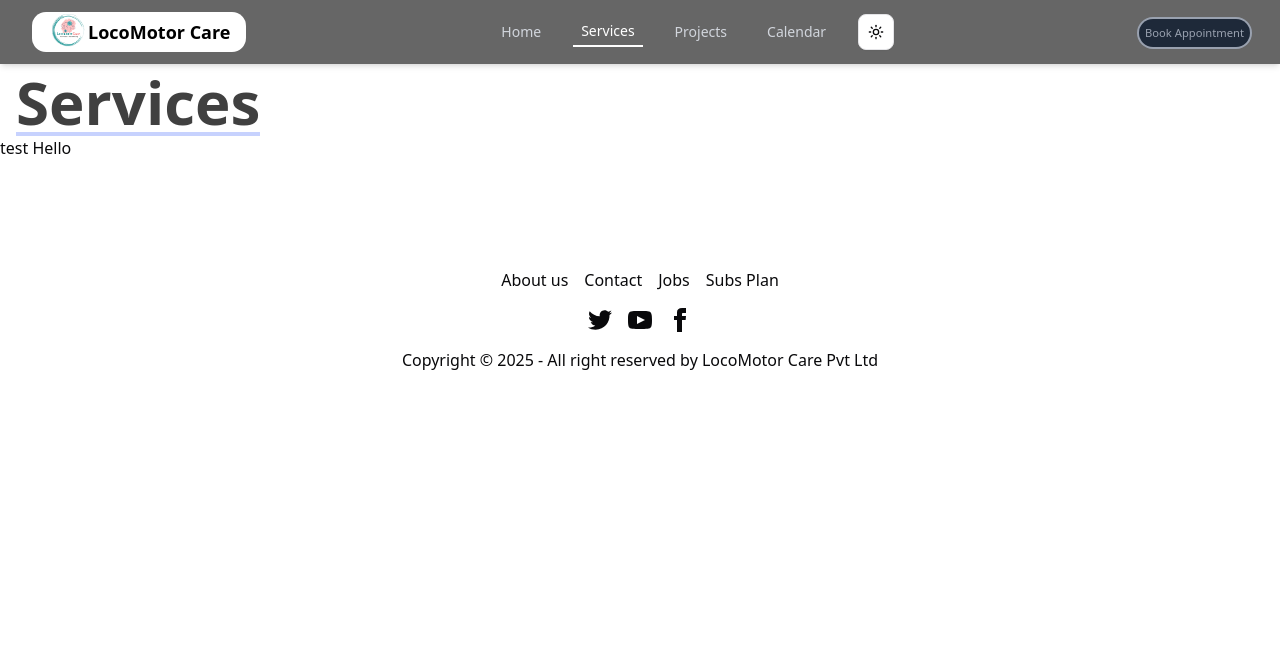
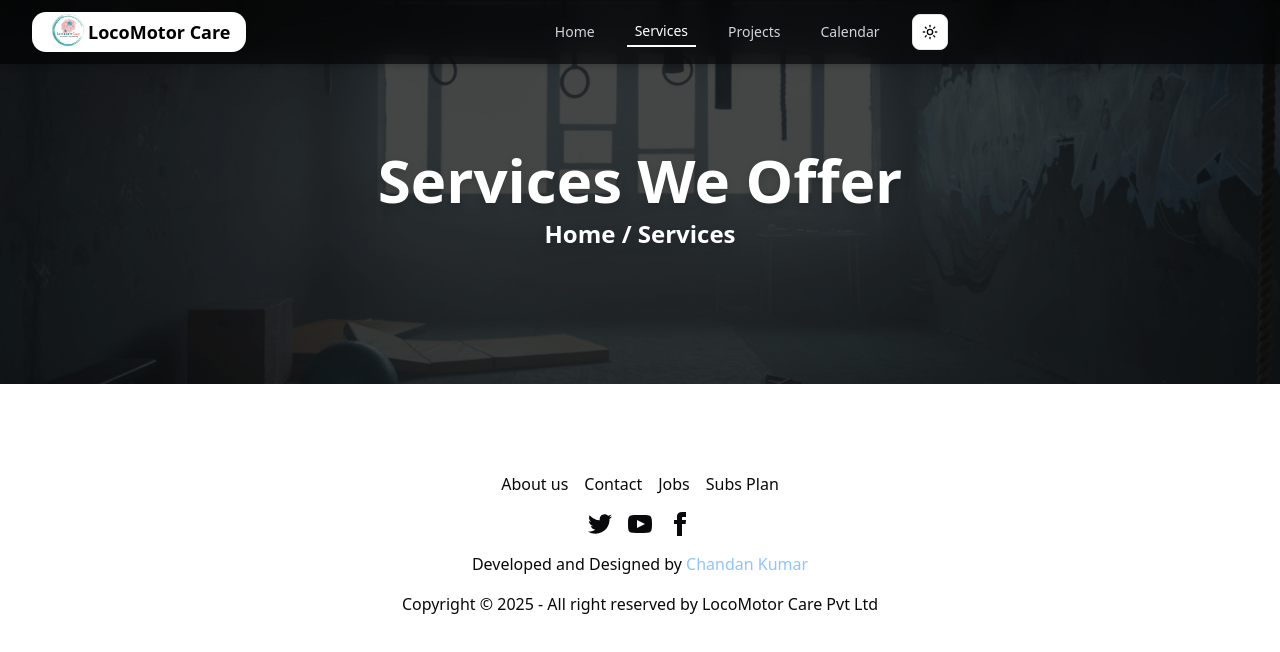
Before and after one commit to ChandanKumarWeb/LocoMotor-Care, a Next.js app: page /services in a window 1280 px wide. Shown: the top 652 px of the page. Built offline with nearby package versions, Linux system fonts and the light colour scheme.

Commit message:
added some updation in service page

```diff
--- a/src/app/Components/Banner.tsx
+++ b/src/app/Components/Banner.tsx
@@ -1,29 +1,52 @@
 import React from "react";
 import { motion } from "framer-motion";
-
+import Image, { StaticImageData } from "next/image";
 interface BannerProps {
   pageName: string;
+  pageNavigation1: string;
+  pageNavigation2: string;
+  src: string | StaticImageData;
+  alt: string;
+
 }
-const Banner: React.FC<BannerProps> = ({ pageName }) => {
+const Banner: React.FC<BannerProps> = ({ pageName, pageNavigation1, pageNavigation2, src, alt }) => {
   return (
-    <div>
-      <div className="relative h-18 w-full"> </div>
+<div
+  className="relative w-full h-50 lg:h-96 flex items-center justify-center bg-cover bg-center"
+>
+  <Image
+    src={src} alt={alt}
+    fill
+    className="h-full object-cover"
+    style={{ filter: "brightness(0.5)" }}
+  />
+  {/* Stronger overlay for better contrast */}
+  <div className="absolute inset-0 bg-black/40"></div>
   <motion.div
-        className="w-full max-w-xs sm:max-w-sm md:max-w-md items-center lg:max-w-[35vw] flex flex-col justify-center lg:items-start text-white mx-4 gap-4"
+    className="w-full h-full text-center gap-0 lg:gap-2  lg:mt-4 mt-11 flex flex-col justify-center items-center"
     initial={{ opacity: 0, x: -50 }}
     animate={{ opacity: 1, x: 0 }}
     transition={{ duration: 0.8, ease: "easeOut" }}
   >
     <motion.h1
-          className="text-2xl lg:text-6xl font-bold text-[#404040] dark:text-white border-b-4 border-b-[#c7d2fe]"
+      className="w-fit text-center text-2xl lg:text-6xl font-bold text-white  drop-shadow-lg"
       initial={{ y: -20, opacity: 0 }}
       animate={{ y: 0, opacity: 1 }}
       transition={{ duration: 0.6, delay: 0.3 }}
     >
       {pageName}
     </motion.h1>
+      <motion.h1
+      className="w-fit text-center text-lg lg:text-2xl font-bold text-white  drop-shadow-lg"
+      initial={{ y: -20, opacity: 0 }}
+      animate={{ y: 0, opacity: 1 }}
+      transition={{ duration: 0.6, delay: 0.3 }}
+    >
+      {pageNavigation1} / {pageNavigation2}
+    </motion.h1>
   </motion.div>
 </div>
+// ...existing code...
   );
 };
 
--- a/src/app/Components/Footer.tsx
+++ b/src/app/Components/Footer.tsx
@@ -47,9 +47,13 @@ function Footer() {
       </a>
     </div>
   </nav>
-  <aside>
+      <aside>
+    <p>Developed and Designed by <a className='hover:border-b-2 hover:border-b-blue-600 text-blue-300' href='https://its-chandan-portfolio.netlify.app/'>Chandan Kumar</a></p>
+  </aside>
+  <aside className='text-center'>
     <p>Copyright © {new Date().getFullYear()} - All right reserved by LocoMotor Care Pvt Ltd</p>
   </aside>
+
 </footer>
     </div>
   )
--- a/src/app/Components/Navbar.tsx
+++ b/src/app/Components/Navbar.tsx
@@ -26,6 +26,8 @@ export default function Navbar() {
 
   return (
     <Disclosure as="nav" className="fixed top-0 z-50 w-full bg-black/60 backdrop-blur-md shadow-md">
+      {({ close }) => (
+        <>
           <div className="mx-auto max-w-7xl px-4 sm:px-6 lg:px-8">
             <div className="flex h-16 items-center justify-between">
 
@@ -71,9 +73,9 @@ export default function Navbar() {
               </div>
 
               {/* Appointment Button */}
-      <div className="hidden sm:flex items-center">
+              {/* <div className="hidden sm:flex items-center">
                 <Appointmentbtn btnName={"Book Appointment"} />
-      </div>
+              </div> */}
             </div>
           </div>
 
@@ -86,6 +88,7 @@ export default function Navbar() {
                   <Link
                     key={item.name}
                     href={item.href}
+                    onClick={() => close()}
                     className={classNames(
                       isActive
                         ? "bg-gray-800 text-white"
@@ -103,6 +106,8 @@ export default function Navbar() {
               </div>
             </div>
           </DisclosurePanel>
+        </>
+      )}
     </Disclosure>
 
 
--- a/src/app/Pages/Home.tsx
+++ b/src/app/Pages/Home.tsx
@@ -56,7 +56,7 @@ function Home() {
                   animate={{ opacity: 1 }}
                   transition={{ delay: 0.8 }}
                 >
-                  <Appointmentbtn btnName={"Book Appointment"} />
+                  <Appointmentbtn btnName={"Contact US"} />
                 </motion.div>
               </motion.div>
             </div>
--- a/src/app/Pages/Services.tsx
+++ b/src/app/Pages/Services.tsx
@@ -1,11 +1,18 @@
 import React from "react";
 import Banner from "../Components/Banner";
+import homebg from "../../../public/Images/homebg.jpeg";
+import ServiceBanner from "../../../public/Images/Banner Images/ServiceBanner.jpg";
 
 function Services() {
   return (
     <div>
-      <Banner pageName={"Services"} />
-      <p>test Hello</p>
+      <Banner
+        pageName={"Services We Offer"}
+        pageNavigation1="Home"
+        pageNavigation2="Services"
+        src={ServiceBanner}
+        alt="Services Banner"
+      />
     </div>
   );
 }
--- a/src/app/layout.tsx
+++ b/src/app/layout.tsx
@@ -5,6 +5,7 @@ import './globals.css';
 import '@fortawesome/fontawesome-svg-core/styles.css'
 import { config } from '@fortawesome/fontawesome-svg-core'
 import Footer from './Components/Footer';
+import BackToTopButton from './Components/BackToTopButton';
 config.autoAddCss = false
 
 
@@ -25,7 +26,9 @@ export default function RootLayout({ children }: { children: React.ReactNode })
           {children}
           <Navbar />
         </ThemeProvider>
-        <Footer/>
+        <BackToTopButton />
+
+        <Footer />
         {/* <Footer /> */}
       </body>
     </html>
```
Also changed, not shown: public/Images/Banner Images/ServiceBanner.jpg (added). Lines whose indentation alone changed are shown as unchanged.
